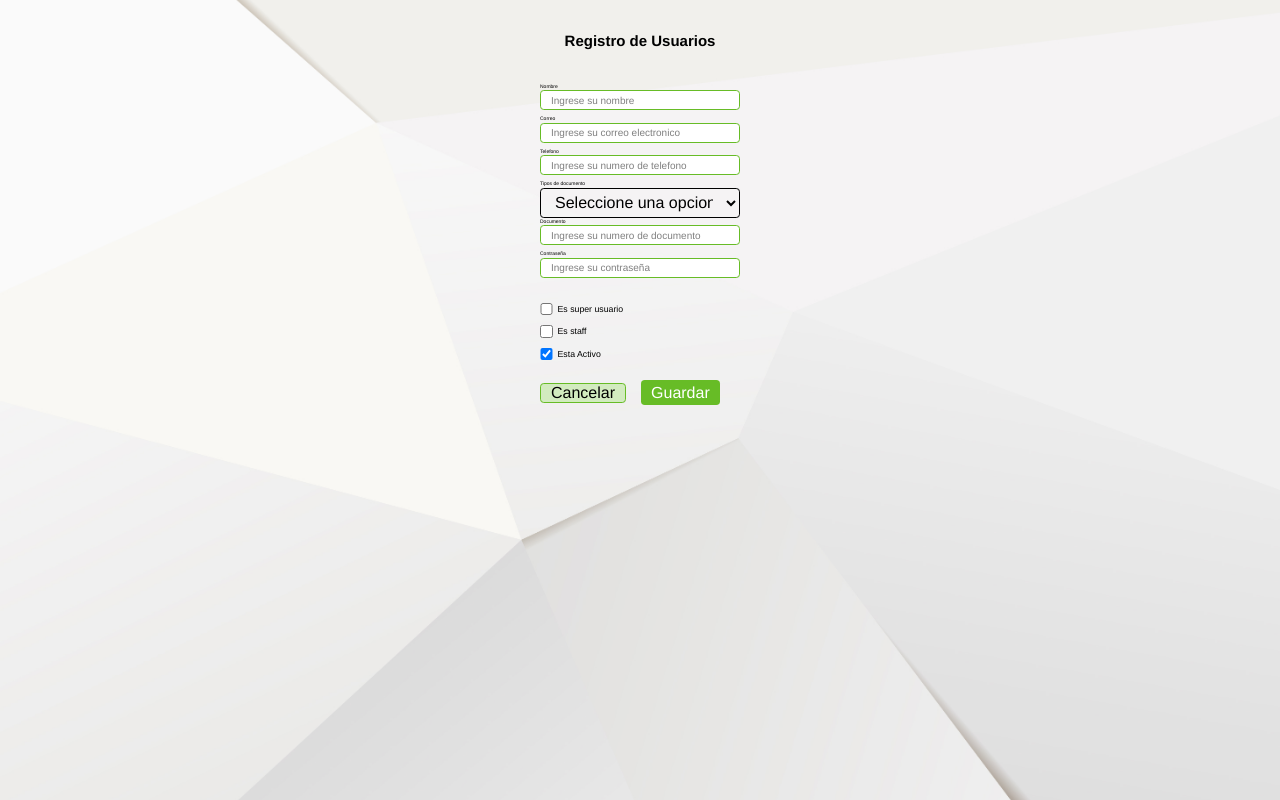
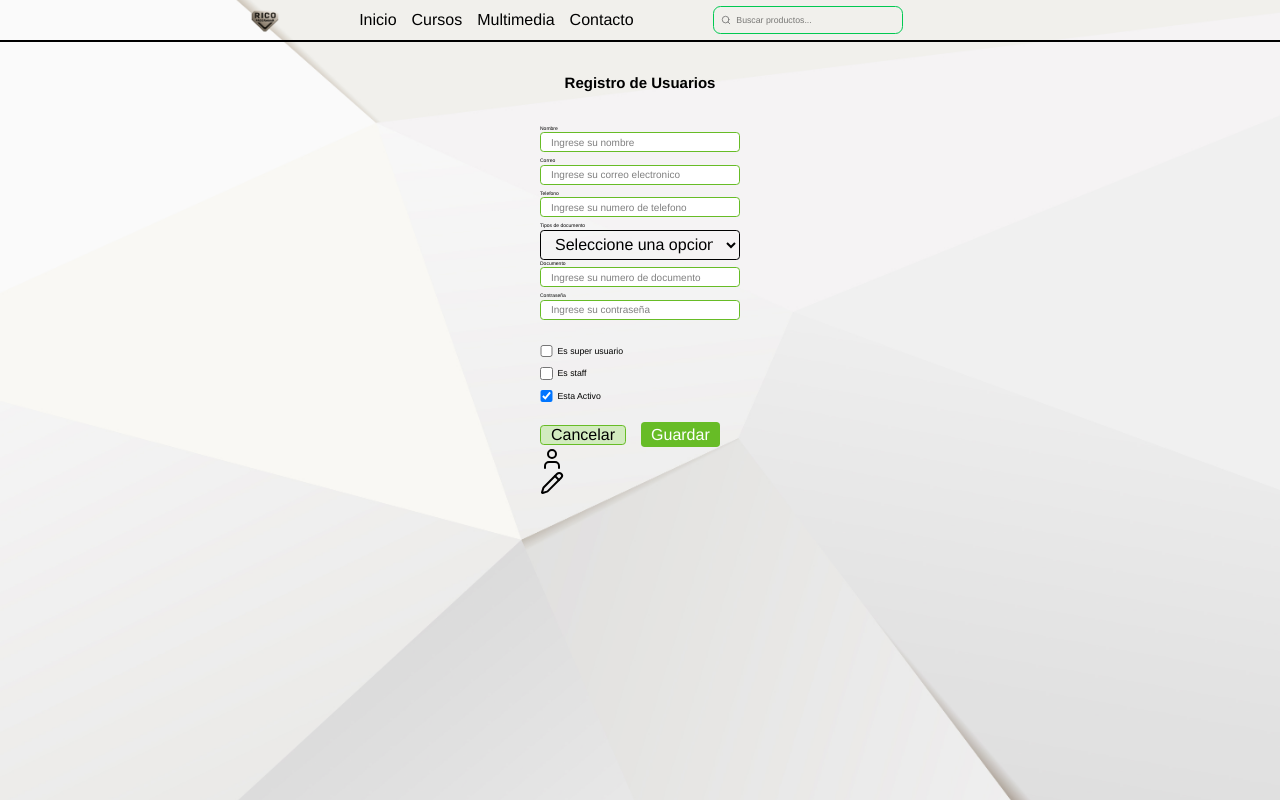
Before and after one commit to Henao420/3172293-react-in-class, a React (Vite) app: page /dashboard in a window 1280 px wide. Built offline with nearby package versions, Linux system fonts and the light colour scheme.

Commit message:
React actualizado

```diff
--- a/src/features/users/components/UserRegisterForm.jsx
+++ b/src/features/users/components/UserRegisterForm.jsx
@@ -2,8 +2,9 @@
 import { useState, useEffect } from "react"
 import { Input, Select, Checkbox, Button } from "@/shared"
 import { getDocumentTypes } from "@/services/selectService"
+import { userSchema } from "../schemas/userSchema";
+import { User, Pencil } from "lucide-react";
 // import { useNavigate } from "react-router-dom";
-import { userSchema } from "../schemas/userSchema";
 
 export default function UserRegisterForm() {
 
@@ -255,6 +256,9 @@ export default function UserRegisterForm() {
                         Guardar
                     </Button>
                 </div>
+                {/* Icon */}
+                <User />
+                <Pencil />
             </form>
         </div>
     )
--- a/src/shared/components/IconButton.jsx
+++ b/src/shared/components/IconButton.jsx
@@ -87,4 +87,4 @@ export const IconButton = React.forwardRef(function IconButton(
     );
 });
 
-export default IconButton
+export default IconButton;
--- a/src/shared/index.js
+++ b/src/shared/index.js
@@ -11,4 +11,8 @@ export { default as EffectDemo } from "./components/EffectDemo";
 export { default as CounterEffect } from "./components/CounterEffect";
 export { default as Select } from "./components/Select";
 export { default as Checkbox } from "./components/Checkbox";
-export { default as IconButton } from "./components/IconButton";
+export { IconButton } from "./components/IconButton";
+export { default as SearchField } from "./components/SearchField";
+
+// Layout Components
+export { default as Navbar } from "./layouts/Navbar";
--- a/src/shared/layouts/DashboardLayout.jsx
+++ b/src/shared/layouts/DashboardLayout.jsx
@@ -1,6 +1,7 @@
 import { Outlet } from "react-router-dom";
 import authBg from "@/assets/images/bg-3.jpg";
 import { UserRegisterForm } from "@/features/users"
+import { Navbar } from "@/shared";
 
 export default function DashboardLayout() {
     return (
@@ -14,8 +15,9 @@ export default function DashboardLayout() {
                 }}
             >
                 <main className="mx-auto">
+                    <Navbar />
+                    <UserRegisterForm />
                     <Outlet />
-                    <UserRegisterForm />
                 </main>
             </div>
         </>
--- a/src/shared/layouts/Navbar.jsx
+++ b/src/shared/layouts/Navbar.jsx
@@ -0,0 +1,83 @@
+import { useState } from "react";
+import { User } from "lucide-react";
+import {
+  IconButton,
+  SearchField,
+} from "@/shared";
+import  logo  from "@/assets/images/1-logo.png";
+import { Link } from "react-router-dom";
+
+
+export default function Navbar(){
+
+  // Componente de búsqueda 😂😂😂
+  const [search, setSearch] = useState("");
+
+
+  const handleSearch = (value) => {
+    console.log("Buscar:", value);
+  };
+
+
+  const handleClear = () => {
+    console.log("Campo limpiado");
+  };
+
+    return (
+      <nav className="w-full bg-transparent border-b-2">
+        <div className="mx-auto max-w-7xl px-4">
+          <div className="flex h-16 items-center justify-between">
+            {/* Logo de marca */}
+            <div className=" hidden sm:block items-center">
+              <Link to={"/dashboard/home"} className="text-h1 font-heading">
+                <img src={logo} alt="logo" className="h-12" />
+              </Link>
+            </div>
+
+                {/* Links de navegación */}
+            <ul className="hidden md:flex items-center gap-6">
+              <li>
+                <Link to={"/auth"} className="hover:text-primary transition">
+                  Inicio
+                </Link>
+              </li>
+              <li>
+                <Link
+                  to={"/dashboard"}
+                  className="hover:text-primary transition"
+                >
+                  Cursos
+                </Link>
+              </li>
+              <li>
+                <Link to={"/inicio"} className="hover:text-primary transition">
+                  Multimedia
+                </Link>
+              </li>
+              <li>
+                <Link to={"/inicio"} className="hover:text-primary transition">
+                  Contacto
+                </Link>
+              </li>
+            </ul>
+
+                {/* SearchField + IconButton */}
+            <div>
+                <SearchField
+                    value={search}
+                    onChange={setSearch}
+                    onSubmit={handleSearch}
+                    onClear={handleClear}
+                    placeholder="Buscar productos..."
+                    size="md"
+                    variant="outlined"
+                    className="w-76"
+                />
+
+            </div>
+            <IconButton />
+          </div>
+        </div>
+      </nav>
+    );
+}
```
Also changed, not shown: src/assets/images/1-logo.png (added).
